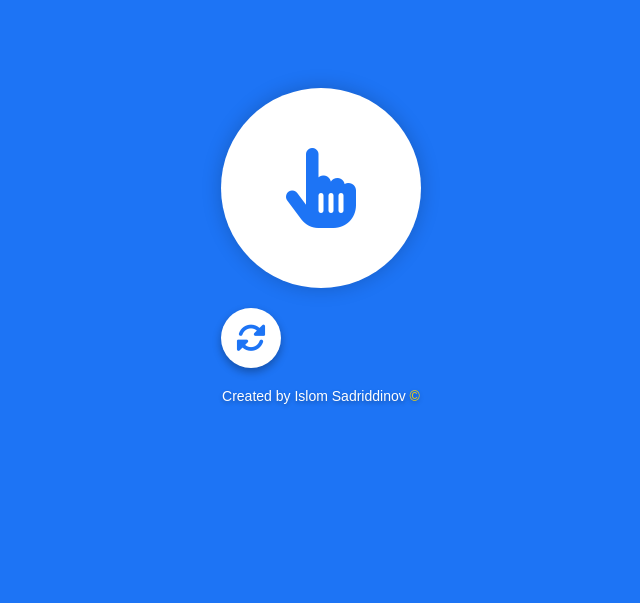
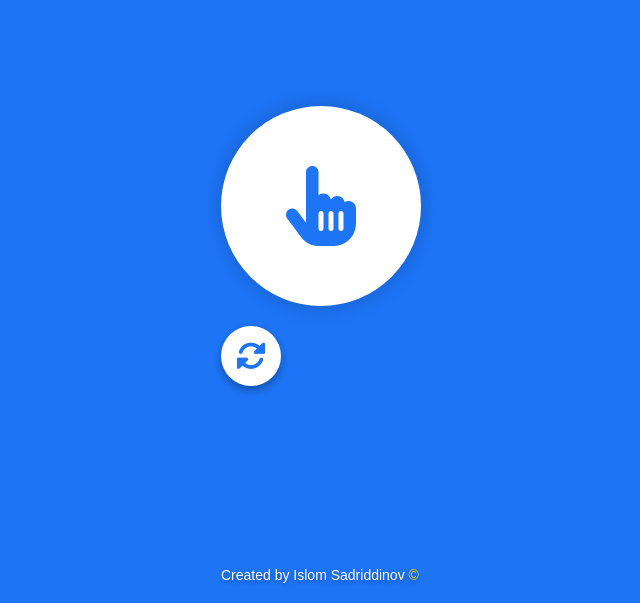
Before and after one commit to itisislom/counting, a plain HTML site: page index.html in a window 1280 px wide. Shown: the part 197-800 px from the top of the page, without its empty margins (319-959 px from the left). Drawn offline with Linux system fonts and the light colour scheme.

Commit message:
Updated index.html
Changed my name position

```diff
--- a/index.html
+++ b/index.html
@@ -16,6 +16,7 @@
             justify-content: center;
             align-items: center;
             font-family: Arial, sans-serif;
+            position: relative; /* Относительное позиционирование для футера */
         }
         .container {
             text-align: center;
@@ -76,7 +77,8 @@
             100% { transform: rotate(360deg); }
         }
         .footer {
-            margin-top: 20px;
+            position: absolute;
+            bottom: 20px; /* Расстояние от нижнего края */
             font-size: 14px;
             color: #FFFFFF;
             text-shadow: 0 2px 4px rgba(0, 0, 0, 0.3);
```
